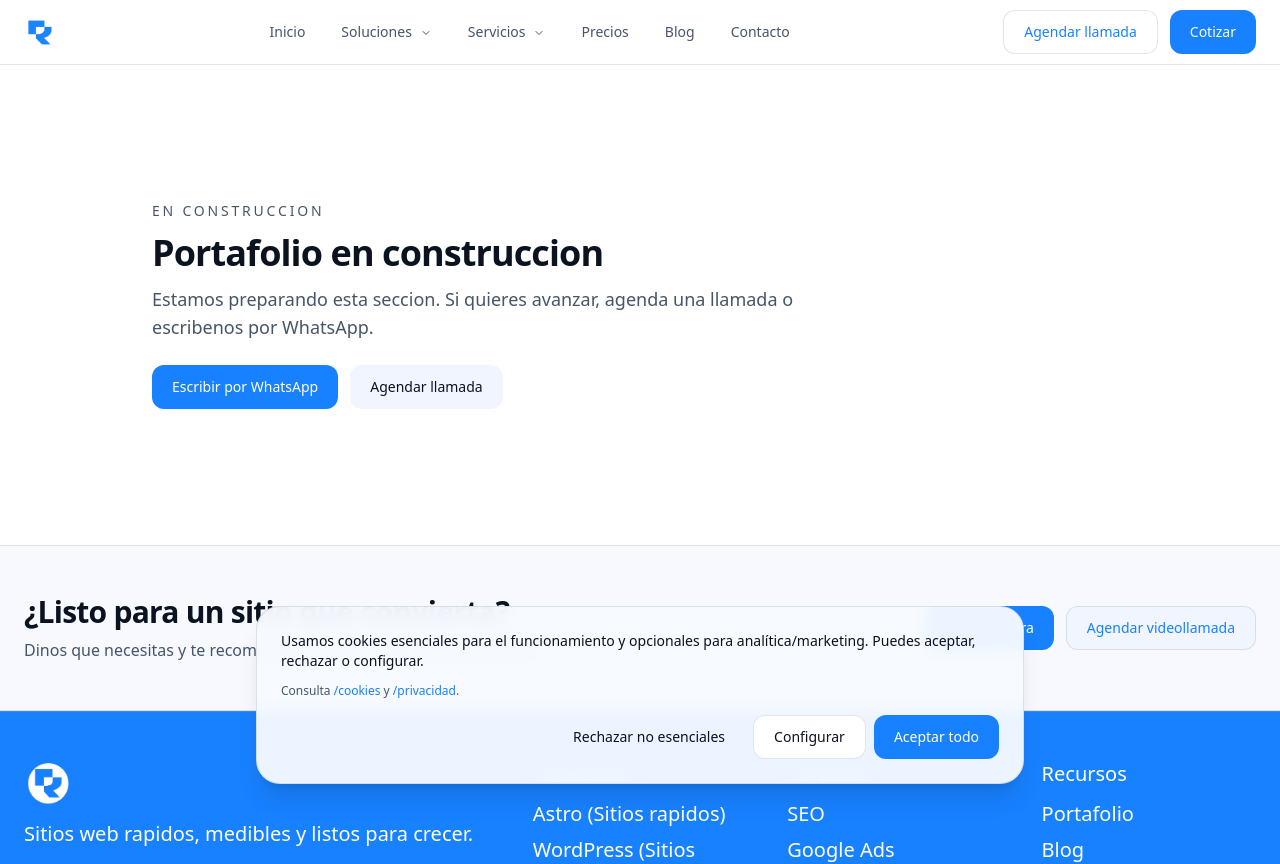
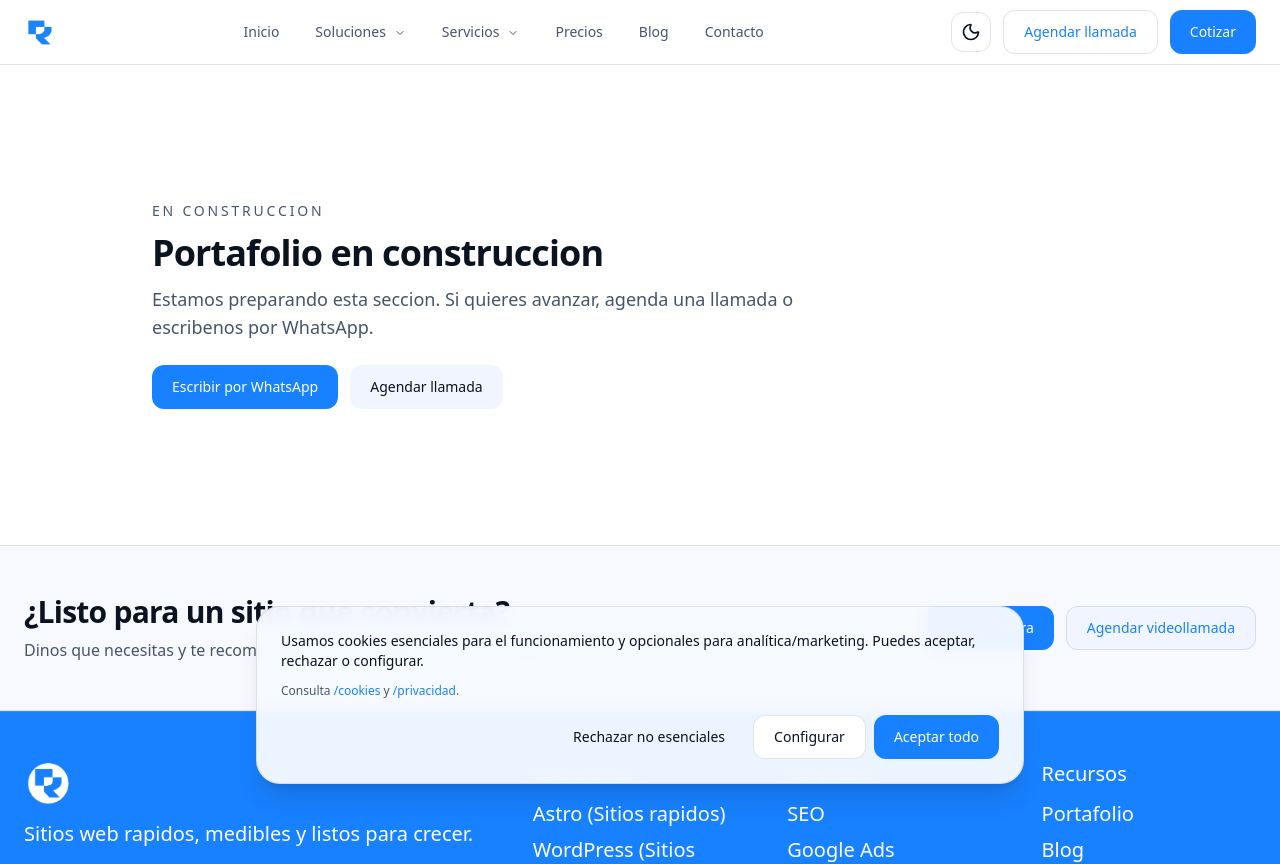
Before and after one commit to ricardormeza/rickyramnext, a Next.js app: page /portafolio in a window 1280 px wide. Shown: the top 864 px of the page. Built offline with nearby package versions, Linux system fonts and the light colour scheme; no server answers.

Commit message:
se agrega dark theme

```diff
--- a/components/layout/Navbar.tsx
+++ b/components/layout/Navbar.tsx
@@ -4,6 +4,7 @@ import Link from "next/link";
 import { Button } from "@/components/ui/button";
 import { MobileNav } from "@/components/layout/MobileNav";
 import { NavMegaMenu } from "@/components/layout/NavMegaMenu";
+import { ThemeToggle } from "@/components/shared/theme-toggle";
 import { siteConfig } from "@/lib/site";
 
 export function Navbar() {
@@ -27,6 +28,7 @@ export function Navbar() {
         </div>
 
         <div className="hidden items-center gap-3 md:flex">
+          <ThemeToggle />
           <Button
             variant="outline"
             className="border-primary text-primary hover:bg-primary/10 hover:text-primary"
@@ -39,7 +41,10 @@ export function Navbar() {
           </Button>
         </div>
 
-        <MobileNav />
+        <div className="flex items-center gap-2 md:hidden">
+          <ThemeToggle />
+          <MobileNav />
+        </div>
       </div>
     </header>
   );
--- /dev/null
+++ b/components/shared/theme-toggle.tsx
@@ -0,0 +1,36 @@
+"use client";
+
+import { useEffect, useState } from "react";
+import { useTheme } from "next-themes";
+import { Moon, Sun } from "lucide-react";
+
+import { Button } from "@/components/ui/button";
+
+export function ThemeToggle() {
+  const { resolvedTheme, setTheme } = useTheme();
+  const [mounted, setMounted] = useState(false);
+
+  useEffect(() => {
+    setMounted(true);
+  }, []);
+
+  if (!mounted) {
+    return null;
+  }
+
+  const isDark = resolvedTheme === "dark";
+  const label = isDark ? "Cambiar a modo claro" : "Cambiar a modo oscuro";
+
+  return (
+    <Button
+      type="button"
+      variant="ghost"
+      size="icon"
+      aria-label={label}
+      onClick={() => setTheme(isDark ? "light" : "dark")}
+      className="border border-transparent hover:border-primary/40 hover:shadow-[0_0_12px_hsl(var(--primary)/0.35)] focus-visible:ring-2 focus-visible:ring-primary"
+    >
+      {isDark ? <Sun className="h-5 w-5" /> : <Moon className="h-5 w-5" />}
+    </Button>
+  );
+}
```
